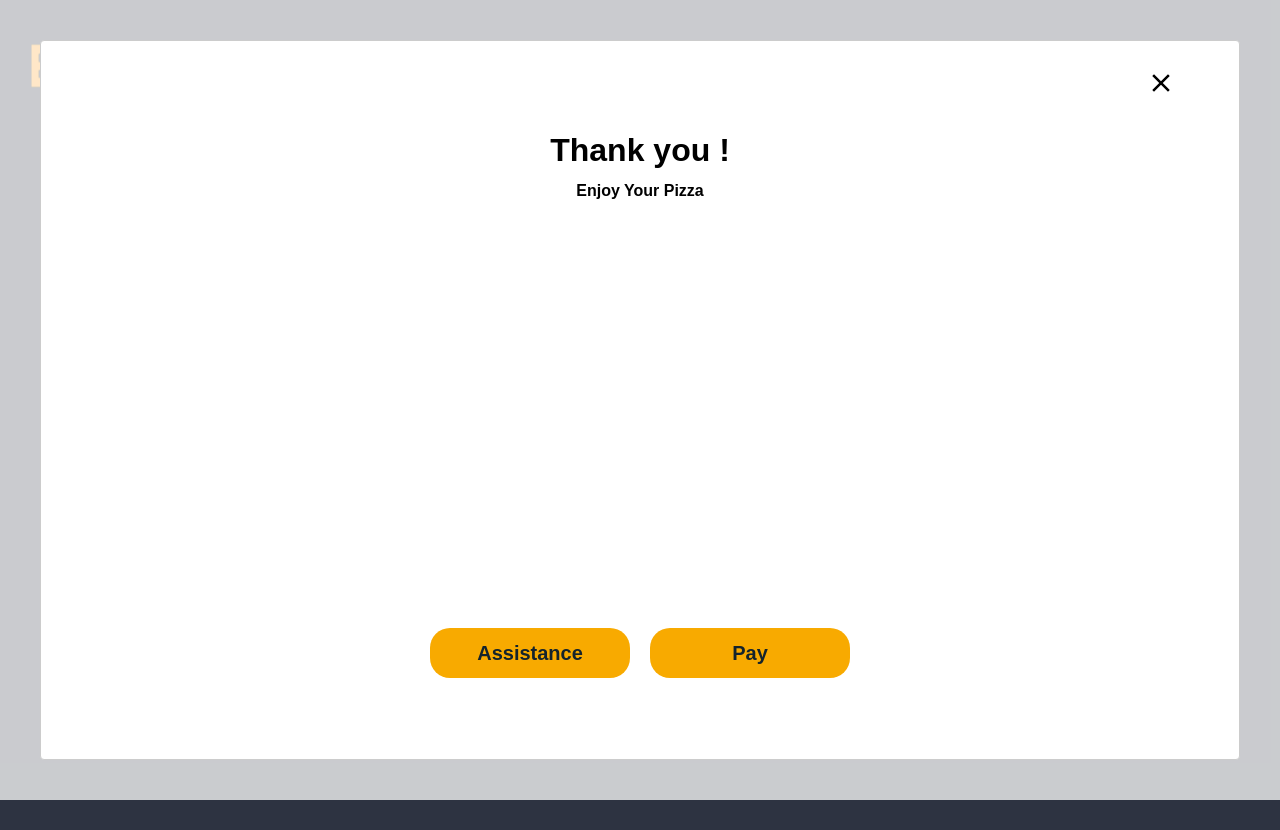
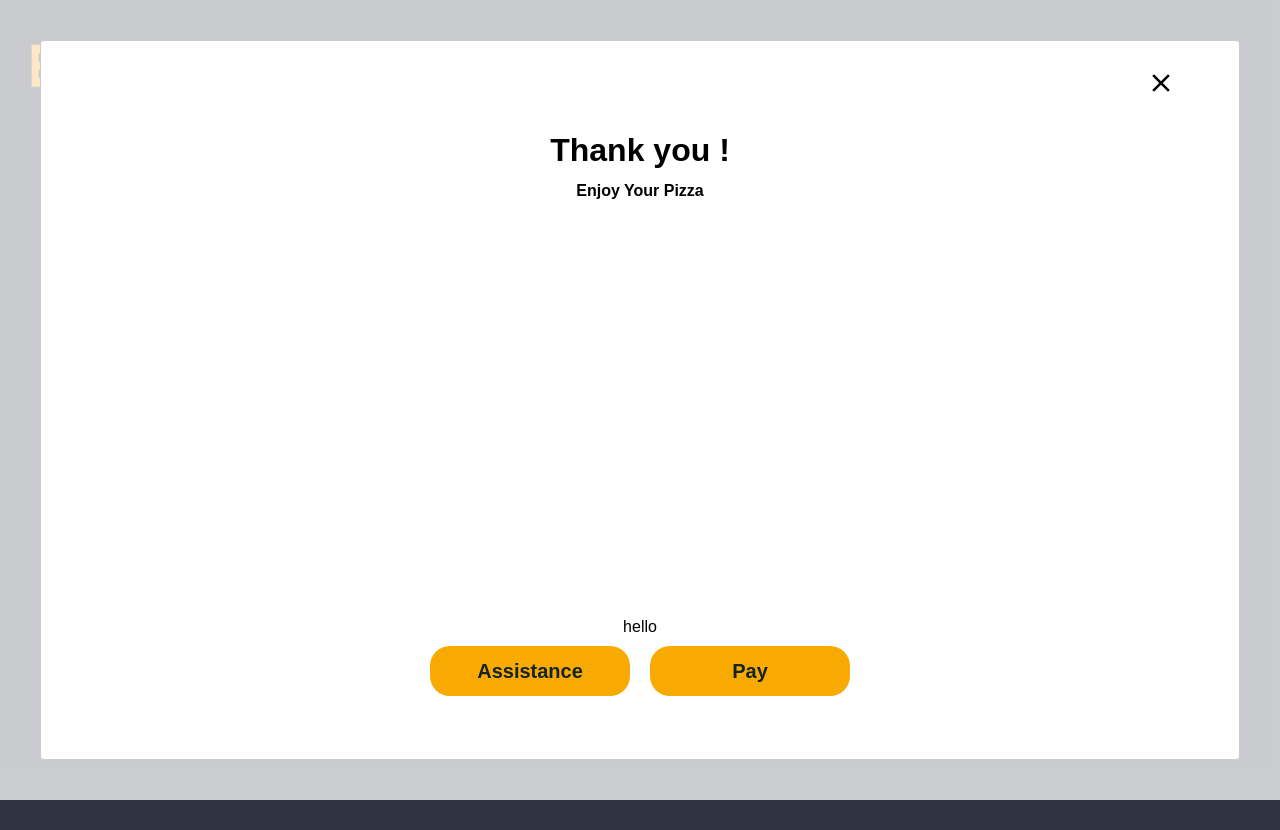
Before and after one commit to Brutalvik/pizzakiosk, a React (Create React App) app: page / in a window 1280 px wide. Both pictures are taken after a click on the button "Done". Built offline with nearby package versions, Linux system fonts and the light colour scheme.

Commit message:
cards update and Mobx installation

```diff
--- a/src/Components/Modalwin.js
+++ b/src/Components/Modalwin.js
@@ -1,9 +1,11 @@
-import React, { useState } from 'react'
+import React, {useState} from 'react'
 import Modal from 'react-modal'
-import { MdClear } from "react-icons/md";
+import {MdClear} from "react-icons/md";
 import '../Menu/Menu.css'
+import {observer} from 'mobx-react-lite';
+import {store} from './Store';
 
-function Modalwin({cards}) {
+const Modalwin = observer(({cards}) => {
 
     const [modalIsOpen, setModalState] = useState(true)
 
@@ -12,18 +14,27 @@ function Modalwin({cards}) {
             <Modal isOpen={modalIsOpen} onRequestClose={() => setModalState(false)}>
                 <div className="modal">
                     <div className="mdclear">
-                        <MdClear onClick={() => setModalState(false)}/>
+                        <MdClear onClick={() => setModalState(false)} />
                     </div>
                     <h1>Thank you !</h1>
                     <h4>Enjoy Your Pizza</h4>
                 </div>
                 <div className="modalbtn">
+
+                    <div style={{color: 'black'}}>
+                        hello
+    {store.pizzas
+                            .filter(pizza => pizza.quantity > 0)
+                            .map(pizza => <div>{pizza.name} x{pizza.quantity} </div>)}
+
+                    </div>
+
                     <button className="btn-sidemenu" onClick={() => setModalState(false)}>Assistance</button>
                     <button className="btn-sidemenu" onClick={() => setModalState(false)}>Pay</button>
                 </div>
             </Modal>
         </div>
     )
-}
+})
 
 export default Modalwin
--- a/src/Components/Pizzas.js
+++ b/src/Components/Pizzas.js
@@ -1,6 +1,5 @@
 import React from 'react'
-import { makeStyles } from '@material-ui/core/styles';
-import { Grid } from '@material-ui/core';
+import {makeStyles} from '@material-ui/core/styles';
 import Card from '@material-ui/core/Card';
 import CardActionArea from '@material-ui/core/CardActionArea';
 import CardActions from '@material-ui/core/CardActions';
@@ -9,6 +8,8 @@ import CardMedia from '@material-ui/core/CardMedia';
 import Button from '@material-ui/core/Button';
 import Typography from '@material-ui/core/Typography';
 import '../Menu/Menu.css'
+import {store} from './Store';
+import {observer} from 'mobx-react-lite';
 
 
 const useStyles = makeStyles({
@@ -42,67 +43,16 @@ const useStyles = makeStyles({
     },
 });
 
-function Pizzas({ cards }) {
+
+
+const Pizzas = observer(({cards}) => {
 
     const classes = useStyles();
+    const pizza = store.pizzas.map((pizza, pizza_index) => (
 
-const pizzas = [{
-    id: 1,
-    name: "Veggie Select",
-    category: "veg",
-    img: "https://www.killingthyme.net/wp-content/uploads/2020/09/veggie-deluxe-pizza-2.jpg",
-    description: "A generous portion of specially blended tomato sauce followed by a layer of our premium mozerella cheese topped with medley of fresh green peppers, mushrooms and tomatoes",
-    price: "7.99",
-},
-{
-    id: 2,
-    name: "Extravaganzza",
-    category: "nonveg",
-    img: "https://media-cdn.tripadvisor.com/media/photo-s/0e/52/3b/38/extravaganzza-feat.jpg",
-    description: "Lots of pepperoni, ham, savory Italian sausage, fresh onions, fresh green peppers, fresh mushrooms and amazing black olives with extra cheese",
-    price: "14.99",
-},
-{
-    id: 3,
-    name: "Brooklyn-NY",
-    category: "nonveg",
-    img: "https://media.tacdn.com/media/attractions-splice-spp-674x446/09/c9/57/c3.jpg",
-    description: "Specifically enginnered to be big and thin, and perfectly foldable, with lots of that amazing tasting pepperoni",
-    price: "17.99",
-},
-{
-    id: 4,
-    name: "Veggie",
-    category: "veg",
-    img: "https://vegplatter.in/files/public/images/partner/menu/4/Country%20Feast%20pizza.jpg",
-    description: "A medley of fresh green peppers, onion, tomatoes, mushrooms and olives with a hit of italian seasion and chilli flakes",
-    price: "9.99",
-},
-{
-    id: 5,
-    name: "Philly Steak",
-    category: "nonveg",
-    img: "https://pbs.twimg.com/media/DGJr1Q8XgAIxdBH.jpg",
-    description: "Loaded with tender slices of steak, onions, green peppers, mushrooms and 3 diffrent types of cheese",
-    price: "15.99",
-},
-{
-    id: 6,
-    name: "6 Cheese Pizza",
-    category: "veg",
-    img: "https://files.ketodietapp.com/Blog/files/2019/10/keto-cheese-garlic-pizza-6.jpg",
-    description: "Covered with Feta, provolone, cheddar, parmesan-Asiago and mozzarealla cheese, finished with a sprinkle of oregano and italian seasoning",
-    price: "10.99",
-}]
 
-const pizza = pizzas.map(pizza => (
-
-    <div>
-        <Grid container>
-            <Grid item xs={12} sm={6} md={4}>
-
-            <Card className={classes.root}>
-                <CardActionArea  className={classes.content}>
+        <Card key={pizza.id} className={classes.root}>
+            <CardActionArea className={classes.content}>
                 <CardMedia
                     className={classes.media}
                     image={pizza.img}
@@ -117,25 +67,27 @@ const pizza = pizzas.map(pizza => (
                     </Typography>
                 </CardContent>
             </CardActionArea>
-                <CardActions>
-                    <Button size="large" className={classes.button}>
-                        Add
-                    </Button>
+            <CardActions style={{display: 'grid', gridTemplateColumns: '80px auto 80px'}}>
                 <Typography className={classes.price}>
                     ${pizza.price}
                 </Typography>
+                Quantity: {store.pizzas[pizza_index].quantity}
+                <Button onClick={() => store.add_pizza(pizza_index)} size="large" className={classes.button}>
+                    Add
+                    </Button>
+
             </CardActions>
         </Card>
-
-            </Grid>
-        </Grid>
-    </div>
-
     ))
 
     return (
-            <div className="menu">{pizza}<br/></div>
+        <div className="menu" style={{
+            display: 'grid',
+            gridTemplateColumns: 'repeat(auto-fit, minmax(300px, 1fr))',
+            gridTemplateRows: '300px',
+            gap: '20px'
+        }}>{pizza}<br /></div>
     )
-}
+})
 
 export default Pizzas
--- a/src/Components/Store.js
+++ b/src/Components/Store.js
@@ -1,13 +1,69 @@
-import { makeAutoObservable } from "mobx";
+import { makeAutoObservable, toJS } from "mobx";
 
 class Store {
     constructor() {
         makeAutoObservable(this)
     }
 
-    cart = {
+    pizzas = [{
+        id: 1,
+        name: "Veggie Select",
+        category: "veg",
+        img: "https://www.killingthyme.net/wp-content/uploads/2020/09/veggie-deluxe-pizza-2.jpg",
+        description: "A generous portion of specially blended tomato sauce followed by a layer of our premium mozerella cheese topped with medley of fresh green peppers, mushrooms and tomatoes",
+        price: "7.99",
+        quantity: 0
+    },
+    {
+        id: 2,
+        name: "Extravaganzza",
+        category: "nonveg",
+        img: "https://media-cdn.tripadvisor.com/media/photo-s/0e/52/3b/38/extravaganzza-feat.jpg",
+        description: "Lots of pepperoni, ham, savory Italian sausage, fresh onions, fresh green peppers, fresh mushrooms and amazing black olives with extra cheese",
+        price: "14.99",
+        quantity: 0
+    },
+    {
+        id: 3,
+        name: "Brooklyn-NY",
+        category: "nonveg",
+        img: "https://media.tacdn.com/media/attractions-splice-spp-674x446/09/c9/57/c3.jpg",
+        description: "Specifically enginnered to be big and thin, and perfectly foldable, with lots of that amazing tasting pepperoni",
+        price: "17.99",
+        quantity: 0
+    },
+    {
+        id: 4,
+        name: "Veggie",
+        category: "veg",
+        img: "https://vegplatter.in/files/public/images/partner/menu/4/Country%20Feast%20pizza.jpg",
+        description: "A medley of fresh green peppers, onion, tomatoes, mushrooms and olives with a hit of italian seasion and chilli flakes",
+        price: "9.99",
+        quantity: 0
+    },
+    {
+        id: 5,
+        name: "Philly Steak",
+        category: "nonveg",
+        img: "https://pbs.twimg.com/media/DGJr1Q8XgAIxdBH.jpg",
+        description: "Loaded with tender slices of steak, onions, green peppers, mushrooms and 3 diffrent types of cheese",
+        price: "15.99",
+        quantity: 0
+    },
+    {
+        id: 6,
+        name: "6 Cheese Pizza",
+        category: "veg",
+        img: "https://files.ketodietapp.com/Blog/files/2019/10/keto-cheese-garlic-pizza-6.jpg",
+        description: "Covered with Feta, provolone, cheddar, parmesan-Asiago and mozzarealla cheese, finished with a sprinkle of oregano and italian seasoning",
+        price: "10.99",
+        quantity: 0
+    }]
 
+    add_pizza = (index) => {
+        this.pizzas[index].quantity = this.pizzas[index].quantity + 1
     }
 }
 
-export const store = window.Store = new Store()
+export const store = window.store = new Store()
+window.toJS = toJS
--- a/src/index.js
+++ b/src/index.js
@@ -2,10 +2,20 @@ import React from 'react';
 import ReactDOM from 'react-dom';
 import './Styles.css'
 import App from './App'
+import {createMuiTheme, ThemeProvider} from '@material-ui/core';
+
+//Sidenav Font Size
+const theme = createMuiTheme({
+  typography: {
+      fontSize: 15
+  },
+});
 
 ReactDOM.render(
   <React.StrictMode>
-    <App />
+    <ThemeProvider theme={theme}>
+      <App />
+    </ThemeProvider>
   </React.StrictMode>,
   document.getElementById('root')
 );
```
Also changed, not shown: src/Menu/Menu.js (+19 -39 lines), 1 other file (tests, documents, lock files or other folders). Lines whose indentation alone changed are shown as unchanged.
